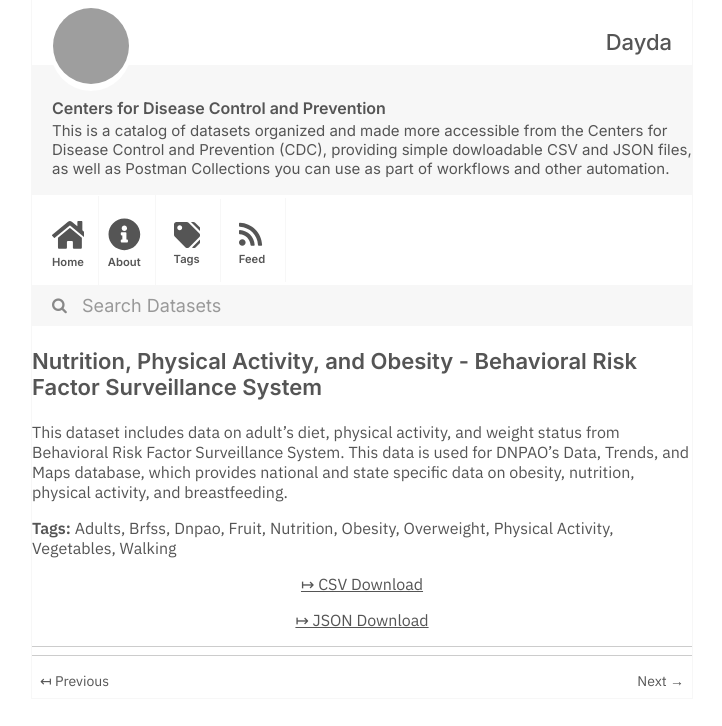
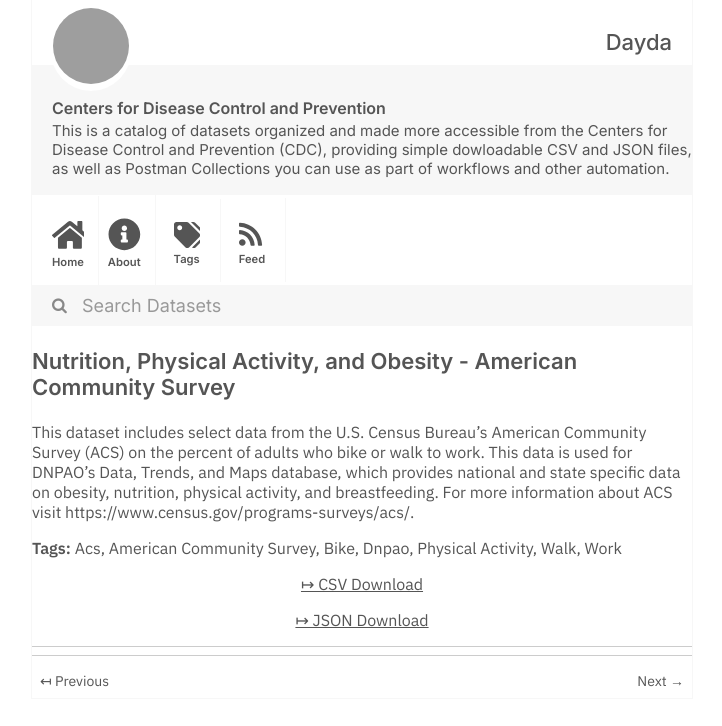
Before and after one commit to dayda-entities/centers-for-disease-control-and-prevention, a Jekyll site: the page built from _posts/2020-11-12-nutrition-physical-activity-an.md, in a window 1280 px wide, cut to the strip 0-726 px from the top of the page. Shown: the whole strip, without its empty margins (278-1000 px from the left). Built offline with Jekyll 4.4.1, drawn with Linux system fonts in a browser that asks for light colours; grey boxes are pictures that could not be loaded.

Commit message:
Publish Data

```diff
--- a/_posts/2020-11-12-nutrition-physical-activity-an.md
+++ b/_posts/2020-11-12-nutrition-physical-activity-an.md
@@ -1,26 +1,21 @@
 ---
-title: >-
-  Nutrition, Physical Activity, and Obesity - Behavioral Risk Factor
-  Surveillance System
-created: '2020-11-12T12:14:50.002057'
-modified: '2021-04-21T19:26:49.633428'
+title: 'Nutrition, Physical Activity, and Obesity - American Community Survey'
+created: '2020-11-12T12:13:35.190764'
+modified: '2021-04-21T19:17:42.960982'
 state: active
 type: dataset
 tags:
-  - Adults
-  - Brfss
+  - Acs
+  - American Community Survey
+  - Bike
   - Dnpao
-  - Fruit
-  - Nutrition
-  - Obesity
-  - Overweight
   - Physical Activity
-  - Vegetables
-  - Walking
+  - Walk
+  - Work
 groups: []
-csv_url: 'https://data.cdc.gov/api/views/hn4x-zwk7/rows.csv?accessType=DOWNLOAD'
-json_url: 'https://data.cdc.gov/api/views/hn4x-zwk7/rows.json?accessType=DOWNLOAD'
+csv_url: 'https://data.cdc.gov/api/views/8mrp-rmkw/rows.csv?accessType=DOWNLOAD'
+json_url: 'https://data.cdc.gov/api/views/8mrp-rmkw/rows.json?accessType=DOWNLOAD'
 layout: post
 
 ---
-This dataset includes data on adult's diet, physical activity, and weight status from Behavioral Risk Factor Surveillance System. This data is used for DNPAO's Data, Trends, and Maps database, which provides national and state specific data on obesity, nutrition, physical activity, and breastfeeding.
+This dataset includes select data from the U.S. Census Bureau's American Community Survey (ACS) on the percent of adults who bike or walk to work. This data is used for DNPAO's Data, Trends, and Maps database, which provides national and state specific data on obesity, nutrition, physical activity, and breastfeeding. For more information about ACS visit https://www.census.gov/programs-surveys/acs/.
```
